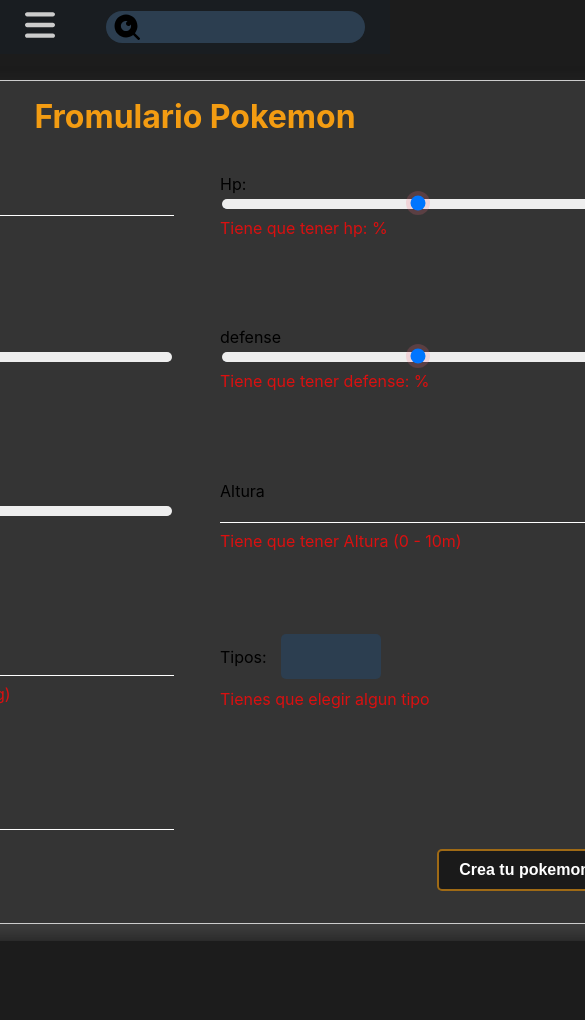
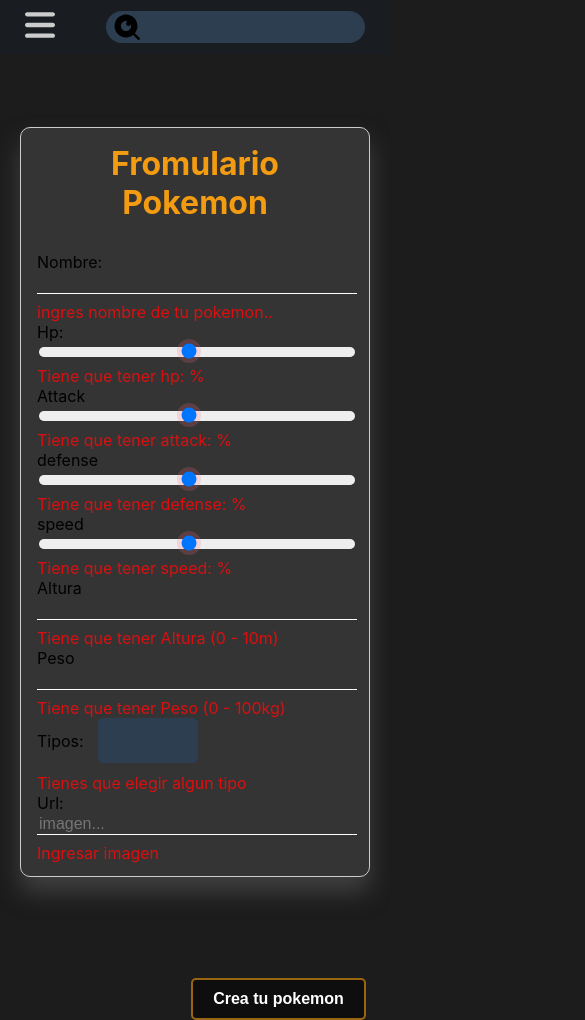
Before and after one commit to YonatanLLa/Pokemons-FullStack, a React (Vite) app in the folder client/: page /create in a window 390 px wide. Shown: the top 1020 px of the page, 585 px wide, since content can reach past the window. Before the commit the page ends 941 px from the top, so only its background shows below. Built offline with nearby package versions, Linux system fonts and the light colour scheme; a web font is replaced by a local one.

Commit message:
formulario resposive

```diff
--- a/client/src/components/Card/Card.jsx
+++ b/client/src/components/Card/Card.jsx
@@ -21,7 +21,7 @@
 			</h1>
 			<Link style={{ border: "none" }} to={`/detail/${id}`}>
 				<div className={styles.loadingContainer}>
-					{!imageLoaded && <div style={{width: "260px", height: "360px"}}><Loading/></div>}
+					{!imageLoaded && <div className={styles.loadingCard}><Loading/></div>}
 						<img
 							className={`${styles.cardImg} ${imageLoaded ? styles.showImage : ""}`}
 							src={image}
--- a/client/src/components/Card/Card.module.css
+++ b/client/src/components/Card/Card.module.css
@@ -55,9 +55,16 @@
 }
 
 /* loading */
-
+.loadingCard{
+  width: 260px;
+  height: 360px;
+}
 @media only screen and (max-width: 600px) {
   .cardImg {
     width: 160px;
   }
+  .loadingCard{
+    width: 160px;
+    height: 260px;
+  }
 }
--- a/client/src/views/Form/Form.jsx
+++ b/client/src/views/Form/Form.jsx
@@ -366,7 +366,7 @@
 					)}
 				</div>
 				{/* div9 */}
-				<div style={{ position: "absolute", bottom: "2rem", right: "2rem" }}>
+				<div className={styles.bottomForm} >
 					<button type="submit" className={styles.button}>
 						Crea tu pokemon
 					</button>
--- a/client/src/views/Form/Form.module.css
+++ b/client/src/views/Form/Form.module.css
@@ -1,5 +1,5 @@
 @import url("https://fonts.googleapis.com/css2?family=Poppins:ital,wght@0,100;0,200;0,300;0,400;0,500;0,600;0,700;0,800;1,100;1,400;1,500;1,600&display=swap");
-.loginBox{
+.loginBox {
   position: absolute;
 
   top: 50%;
@@ -15,17 +15,19 @@
   border-radius: 10px;
   margin-top: 5rem;
 }
-.childrenForm{
+.childrenForm {
   height: 100vh;
   display: grid;
   grid-template-columns: repeat(2, 1fr);
-  grid-template-rows:1fr repeat(5, 2fr);
+  grid-template-rows: 1fr repeat(5, 2fr);
   grid-column-gap: 50px;
   grid-row-gap: 0px;
 }
-.div1 { grid-area: 1 / 1 / 2 / 3; }
+.div1 {
+  grid-area: 1 / 1 / 2 / 3;
+}
 
-.loginBox h2{
+.loginBox h2 {
   font-size: 2rem;
   margin: 0 0 30px;
   padding: 0;
@@ -35,18 +37,18 @@
 .userBox {
   position: relative;
 }
-.userBox input{
+.userBox input {
   width: 100%;
   /* padding: 10px 0; */
   font-size: 16px;
   color: #fff;
-  margin-bottom: .5rem;
+  margin-bottom: 0.5rem;
   border: none;
   border-bottom: 1px solid #fff;
   outline: none;
   background: transparent;
 }
-.userBox input:focus{
+.userBox input:focus {
   border-bottom-color: #f39c12;
 }
 .userBox input:focus ~ label,
@@ -56,7 +58,7 @@
   color: #f39c12;
   font-size: 13px;
 }
-.button{
+.button {
   background: rgba(0, 0, 0, 0.5);
   font-weight: 700;
 
@@ -75,7 +77,7 @@
   box-shadow: 0 0 5px #f39c12, 0 0 25px #f39c12, 0 0 50px #f39c12,
     0 0 100px #f39c12;
 }
-.button:focus{
+.button:focus {
   background-color: #f39d1253;
 }
 input[type="range"] {
@@ -111,13 +113,13 @@
   transform: translate(-50%, -25%) scale(1.5);
 }
 
-.divTypesForm{
+.divTypesForm {
   display: flex;
   flex-direction: row;
   background-color: #f39c12;
   width: fit-content;
 }
-.tipesForm{
+.tipesForm {
   display: flex;
   align-items: center;
   justify-content: center;
@@ -126,18 +128,52 @@
   /* flex-direction: column; */
   gap: 20px;
 }
-.selectDisable{
+.selectDisable {
   pointer-events: none;
 }
-.colorDebil{
+.colorDebil {
   color: #da1010;
 }
-.colorIntermedio{
+.colorIntermedio {
   color: #ff7700;
 }
-.colorAlta{
+.colorAlta {
   color: #04ff00;
 }
-.colorMax{
+.colorMax {
   color: #00eeff;
 }
+.bottomForm {
+  position: absolute;
+  bottom: 2rem;
+  right: 2rem;
+}
+
+@media only screen and (max-width: 600px) {
+  .loginBox {
+    position: absolute;
+
+    top: 50%;
+    left: 50%;
+    height: 750px;
+    width: 350px;
+    padding: 1rem;
+    transform: translate(-50%, -50%);
+    background: rgba(62, 62, 62, 0.712);
+    border: 1px solid #ccc;
+    box-shadow: 0 15px 25px rgba(79, 79, 79, 0.721);
+    border-radius: 10px;
+    margin-top: 5rem;
+  }
+  .childrenForm {
+    height: 100%;
+    display: flex;
+    flex-direction: column;
+  }
+  .bottomForm {
+    position: absolute;
+    bottom: -9rem;
+    right: .2rem;
+    /* margin: 1rem; */
+  }
+}
```
Lines whose indentation alone changed are shown as unchanged.
